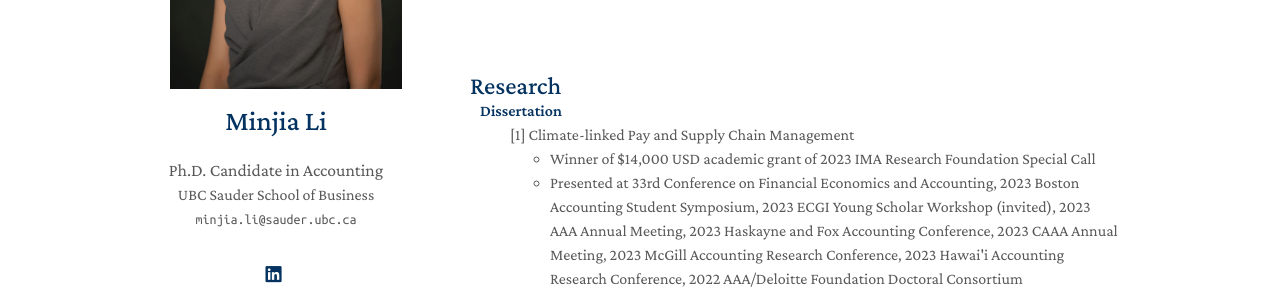
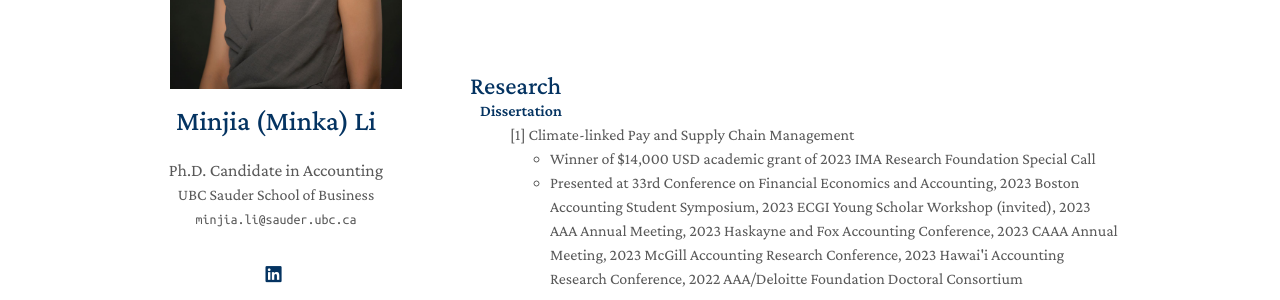
Before and after one commit to zeyang1225/zeyang1225.github.io, a Jekyll site: the page built from index.md, in a window 1280 px wide. Shown: the part 333-633 px from the top of the page. Built offline with Jekyll 4.4.1, drawn with Linux system fonts in a browser that asks for light colours; nearby versions of some CDN libraries; a style sheet for code colours, icons or effects is not loaded.

Commit message:
Update _config.yml

```diff
--- a/_config.yml
+++ b/_config.yml
@@ -1,5 +1,5 @@
 # Basic Information
-title: Minjia Li
+title: Minjia (Minka) Li
 position: Ph.D. Candidate in Accounting
 affiliation: UBC Sauder School of Business
 email: minjia.li@sauder.ubc.ca
```
